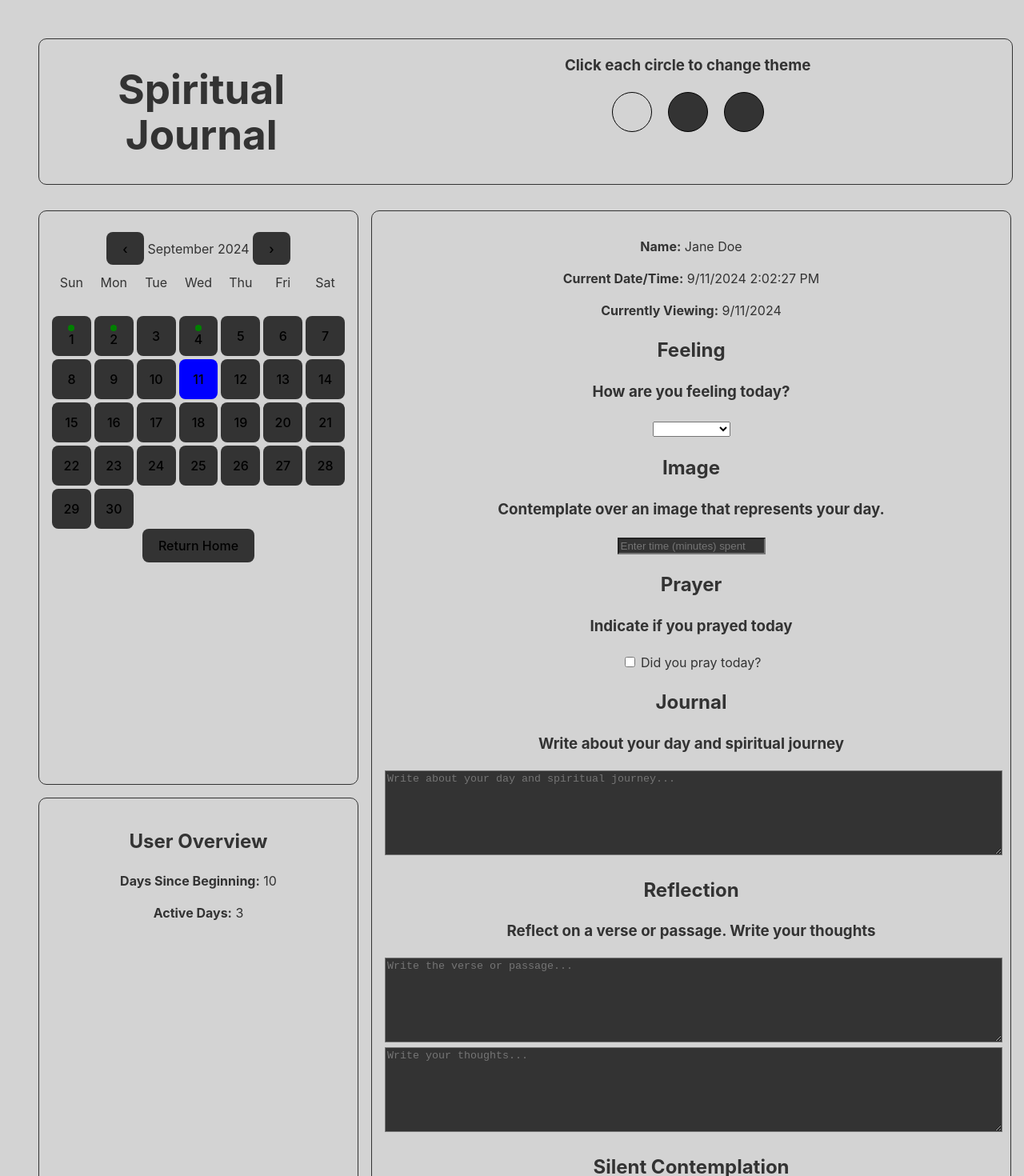
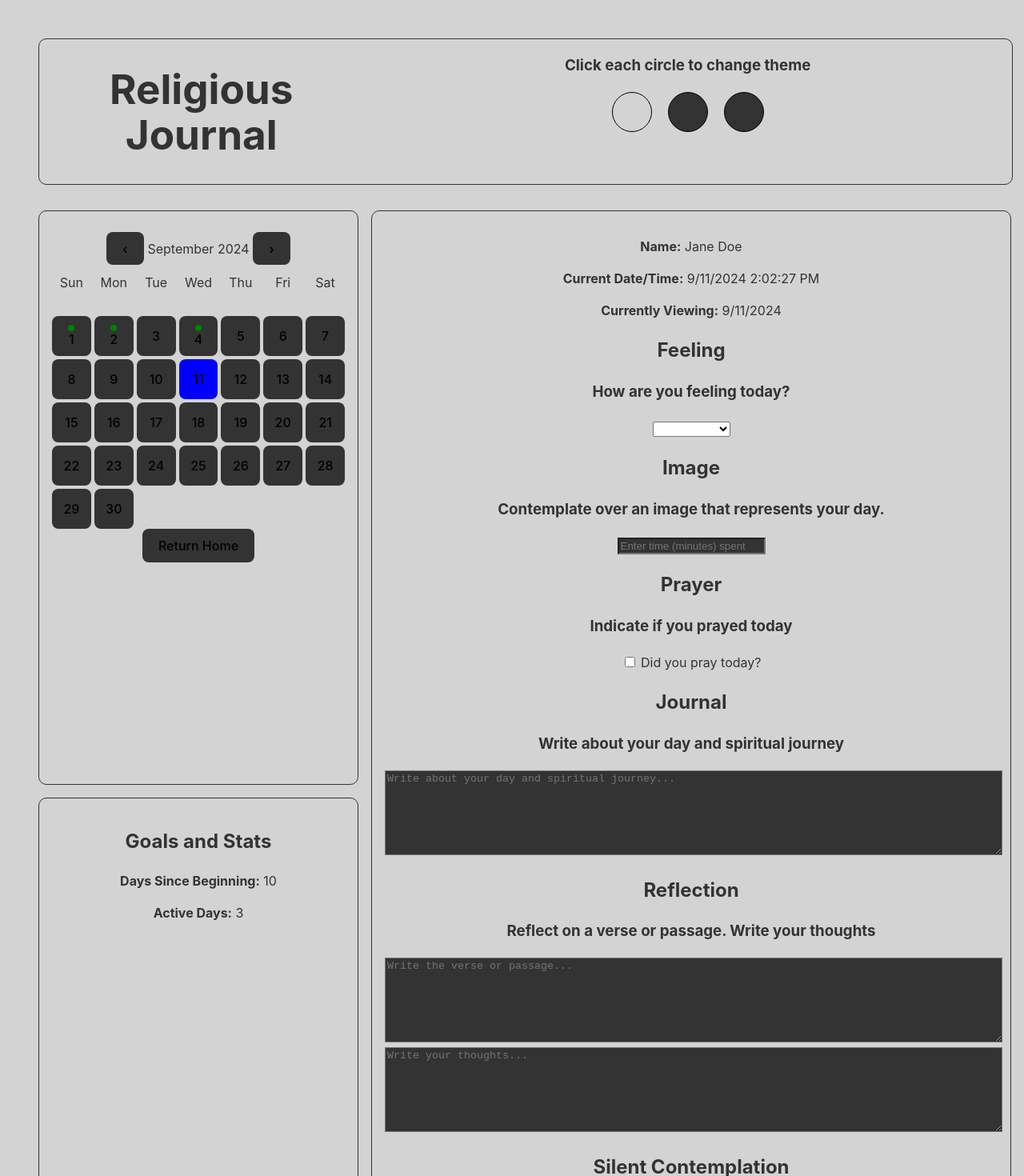
Before and after one commit to NSuer/User_Interface_Project_1, a Svelte app: page / in a window 1280 px wide. Shown: the top 1470 px of the page at 80% size. Built offline with nearby package versions, Linux system fonts and the light colour scheme.

Commit message:
Starting on Level 3 Implementation Goals

```diff
--- a/index.html
+++ b/index.html
@@ -4,7 +4,7 @@
     <meta charset="UTF-8" />
     <link rel="icon" type="image/svg+xml" href="/vite.svg" />
     <meta name="viewport" content="width=device-width, initial-scale=1.0" />
-    <title>Spiritual Journal</title>
+    <title>Religious Journal</title>
   </head>
   <body>
     <div id="app"></div>
--- a/src/App.svelte
+++ b/src/App.svelte
@@ -8,26 +8,19 @@
   import ThemePicker from './lib/ThemePicker.svelte';
   import ClickCalendar from './lib/ClickCalendar.svelte';
   import ActivtiesSection from './lib/ActivtiesSection.svelte'
+  import GoalArea from './lib/GoalArea.svelte'
 
   $: document.documentElement.style.setProperty('background-color', $backgroundColor);
   // $: document.documentElement.style.setProperty('color', $primaryColor);
   // $: document.documentElement.style.setProperty('border-color', $secondaryColor);
 
-  // Days using is the amount of days since the user started using the interface
-  function getDaysUsing() {
-    let startDate = new Date($userData.startDate);
-    let currentDate = new Date();
-    let timeDifference = currentDate.getTime() - startDate.getTime();
-    let daysUsing = timeDifference / (1000 * 3600 * 24);
-    return Math.floor(daysUsing);
-  }
-  let daysUsing = getDaysUsing();
+
 </script>
 
 <main>
   <header>
     <div class="box_header" style="border: 1px solid {$secondaryColor};">
-      <h1 style="color: {$primaryColor};">Spiritual Journal</h1>
+      <h1 style="color: {$primaryColor};">Religious Journal</h1>
       <ThemePicker />
     </div>
   </header>
@@ -39,9 +32,7 @@
             <ClickCalendar />
           </div>
           <div class="box" style="border: 1px solid {$secondaryColor};">
-            <h2 style="color: {$primaryColor};">User Overview</h2>
-            <p style="color: {$primaryColor};"><strong>Days Since Beginning:</strong> {daysUsing}</p>
-            <p style="color: {$primaryColor};"><strong>Active Days:</strong> {$userData.daysActive}</p>
+            <GoalArea />
           </div>
       </div>
 
--- /dev/null
+++ b/src/lib/GoalArea.svelte
@@ -0,0 +1,28 @@
+<script>
+    import { backgroundColor, primaryColor, secondaryColor } from '../stores.js';
+    import { dailyEntries } from '../stores.js';
+    import { userData } from '../stores.js';
+    import { EditingDate } from '../stores.js';
+
+    // Days using is the amount of days since the user started using the interface
+    function getDaysUsing() {
+        let startDate = new Date($userData.startDate);
+        let currentDate = new Date();
+        let timeDifference = currentDate.getTime() - startDate.getTime();
+        let daysUsing = timeDifference / (1000 * 3600 * 24);
+        return Math.floor(daysUsing);
+    }
+    let daysUsing = getDaysUsing();
+
+</script>
+
+<main>
+    <h2 style="color: {$primaryColor};">Goals and Stats</h2>
+    <p style="color: {$primaryColor};"><strong>Days Since Beginning:</strong> {daysUsing}</p>
+    <p style="color: {$primaryColor};"><strong>Active Days:</strong> {$userData.daysActive}</p>
+
+</main>
+
+<style>
+
+</style>
```
